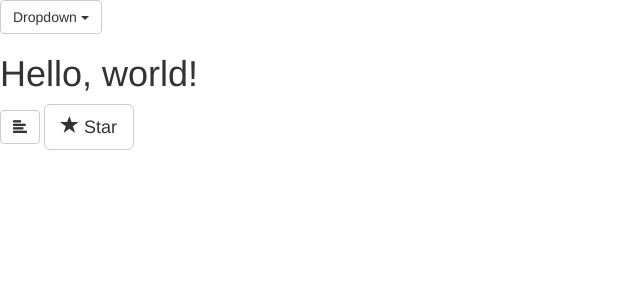
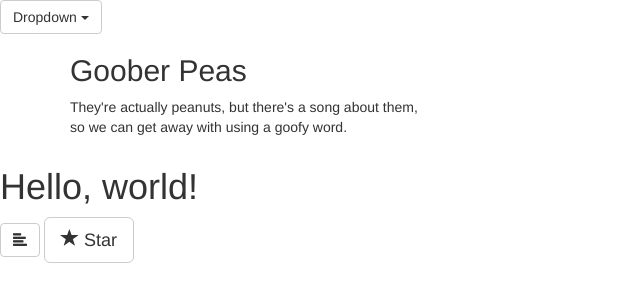
Before and after one commit to Diplodocee/bootstrapdoodle, a plain HTML site: page index.html in a window 1280 px wide. Shown: the whole page, without its empty margins (0-640 px from the left). Drawn offline with nearby package versions, Linux system fonts and the light colour scheme.

Commit message:
Update index.html

```diff
--- a/index.html
+++ b/index.html
@@ -24,6 +24,15 @@
        </ul>
     </div>
 
+    <div class="container">
+      <div class="row">
+        <div class="col-md-4">
+          <h2>Goober Peas</h2>
+          <p>They're actually peanuts, but there's a song about them, so we can get away with using a goofy word.</p>
+        </div>
+      </div>
+    </div>
+
     <!-- HTML5 shim and Respond.js for IE8 support of HTML5 elements and media queries -->
     <!-- WARNING: Respond.js doesn't work if you view the page via file:// -->
     <!--[if lt IE 9]>
```
